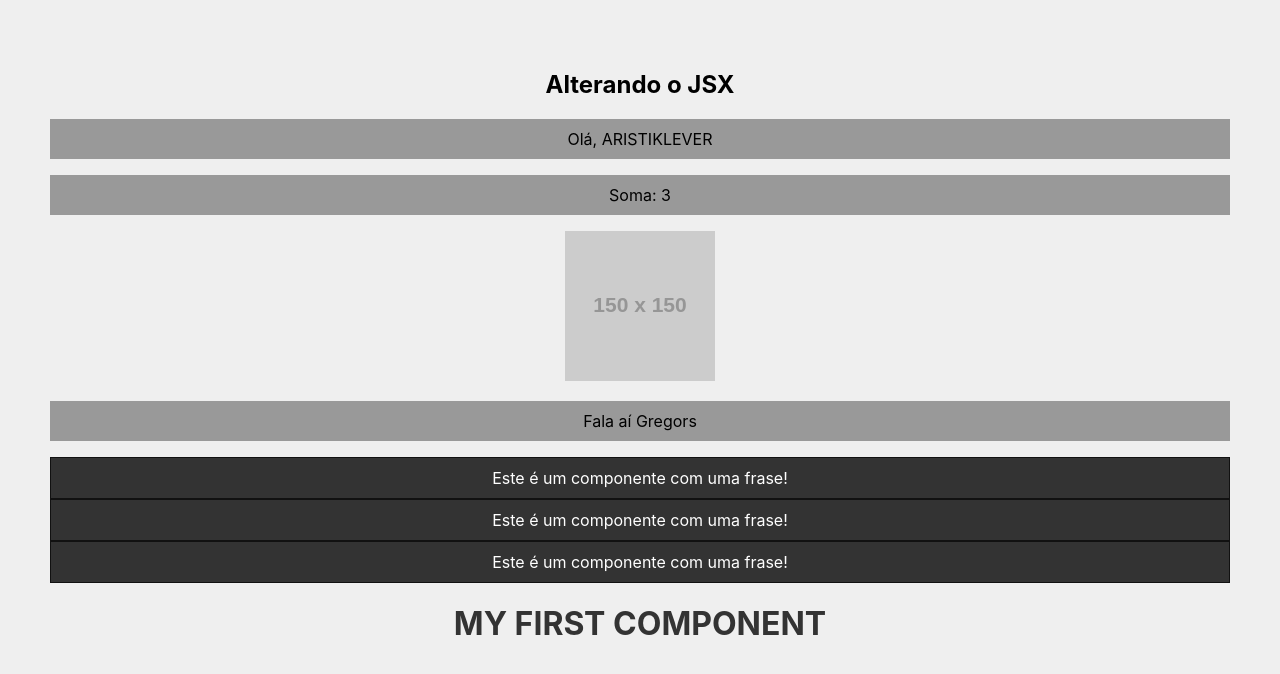
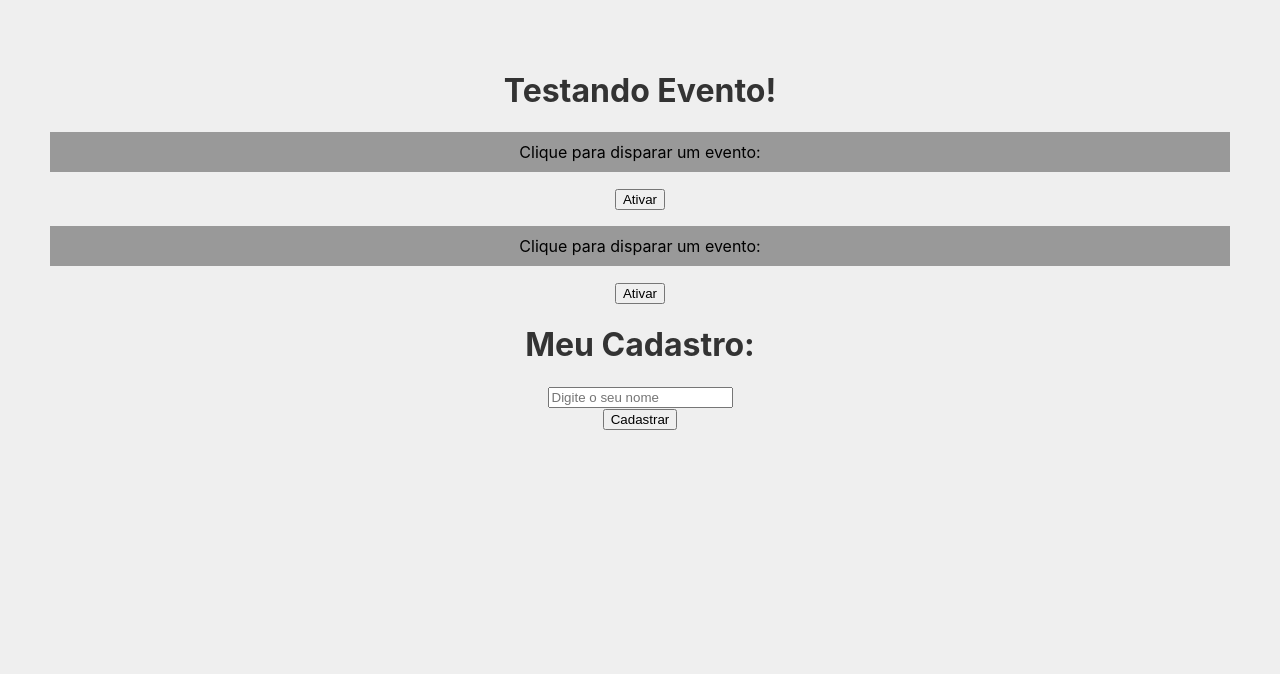
Before and after one commit to Aristiklever-R-Sousa/LearningReact, a React (Create React App) app: page / in a window 1280 px wide. Shown: the top 674 px of the page. Built offline with nearby package versions, Linux system fonts and the light colour scheme.

Commit message:
Setando onClick, onChange e onSubmit no projeto.

```diff
--- a/src/components/App/App.js
+++ b/src/components/App/App.js
@@ -1,45 +1,16 @@
-import logo from '../../logo.svg';
 import './App.css';
-
-import HelloWorld from '../HelloWorld/HelloWorld';
-import SayMyName from '../SayMyName';
-import Frase from '../Frase/Frase';
+import Evento from '../Evento';
+import Form from '../Form';
 
 function App() {
   const name = "Aristiklever";
-  const newName = name.toUpperCase();
-
-  const url = 'https://via.placeholder.com/150';
-
-  function sum(a, b) {
-    return a + b;
-  }
 
   return (
     <div className="App">
-      {/* <header className="App-header">
-        <img src={logo} className="App-logo" alt="logo" />
-        <p>
-          Edit <code>src/App.js</code> and save to reload.
-        </p>
-        <a
-          className="App-link"
-          href="https://reactjs.org"
-          target="_blank"
-          rel="noopener noreferrer"
-        >
-          Learn React
-        </a>
-      </header> */}
-      <h2>Alterando o JSX</h2>
-      <p>Olá, {newName}</p>
-      <p>Soma: {sum(1, 2)}</p>
-      <img src={url} alt="Minha imagem"></img>
-      <SayMyName name="Gregors" />
-      <Frase />
-      <Frase />
-      <Frase />
-      <HelloWorld />
+      <h1>Testando Evento!</h1>
+      <Evento number={1}/>
+      <Evento number={2}/>
+      <Form />
     </div>
   );
 }
--- /dev/null
+++ b/src/components/Evento.js
@@ -0,0 +1,14 @@
+function Evento({number}) {
+    function meuEvento() {
+        alert(`Opa, fui ativado! ${number}`);
+    }
+
+    return (
+        <div>
+            <p>Clique para disparar um evento:</p>
+            <button onClick={meuEvento} >Ativar</button>
+        </div>
+    );
+}
+
+export default Evento;
--- /dev/null
+++ b/src/components/Form.js
@@ -0,0 +1,23 @@
+function Form() {
+    function cadastrarUser(e) {
+        e.preventDefault();
+        // alert(`Cadstrando esse cara: ${user}`);
+        console.log({e: e});
+    }
+
+    return (
+        <div>
+            <h1>Meu Cadastro:</h1>
+            <form onSubmit={cadastrarUser}>
+                <div>
+                    <input type="text" placeholder="Digite o seu nome"></input>
+                </div>
+                <div>
+                    <input type="submit" value="Cadastrar" />
+                </div>
+            </form>
+        </div>
+    );
+}
+
+export default Form;
```
